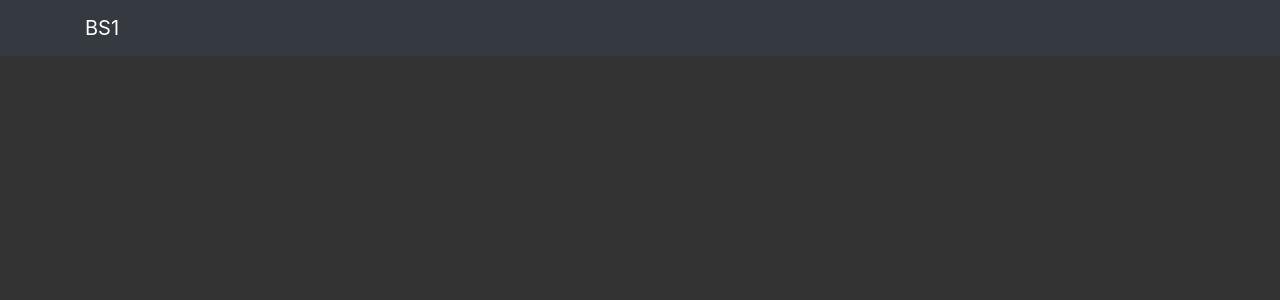
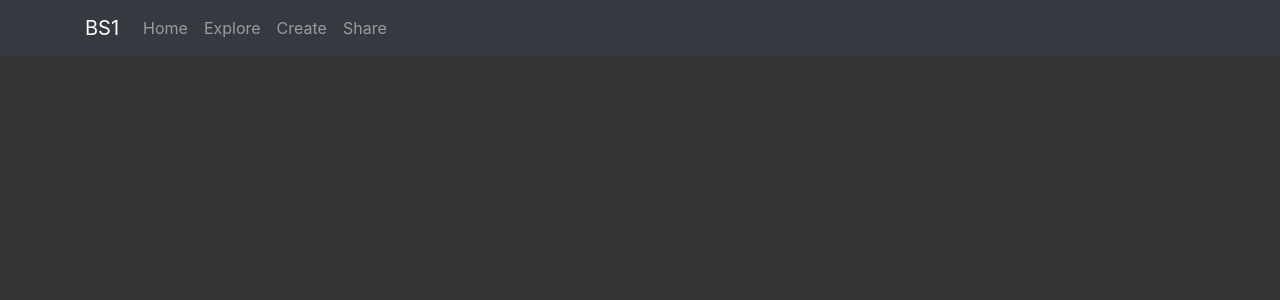
Before and after one commit to wenfangdu/looplab, a Vue app: page / in a window 1280 px wide. Shown: the top 300 px of the page. Built offline with nearby package versions, Linux system fonts and the light colour scheme.

Commit message:
completed main header xs

```diff
--- a/src/App.vue
+++ b/src/App.vue
@@ -1,10 +1,26 @@
 <template>
   <div>
-    <nav class="navbar navbar-expand-sm bg-dark nav-dark fixed-top">
-      <div class="container">
-        <a href="index.html" class="navbar-brand navbar-brand--white">BS1</a>
-      </div>
-    </nav>
+    <!-- main header -->
+    <header>
+      <nav class="navbar navbar-expand-sm bg-dark navbar-dark fixed-top">
+        <div class="container">
+          <a href="index.html" class="navbar-brand navbar-brand--white">BS1</a>
+          <button class="navbar-toggler" data-toggle="collapse" data-target="#navbarCollapse">
+                  <span class="navbar-toggler-icon"></span>
+                </button>
+          <div class="collapse navbar-collapse" id="navbarCollapse">
+            <ul class="navbar-nav">
+              <li class="nav-item">
+                <a href="#home-section" class="nav-link">Home</a>
+              </li>
+              <li class="nav-item"><a href="#explore-section" class="nav-link">Explore</a></li>
+              <li class="nav-item"><a href="#create-section" class="nav-link">Create</a></li>
+              <li class="nav-item"><a href="#share-section" class="nav-link">Share</a></li>
+            </ul>
+          </div>
+        </div>
+      </nav>
+    </header>
   </div>
 
 </template>
```
